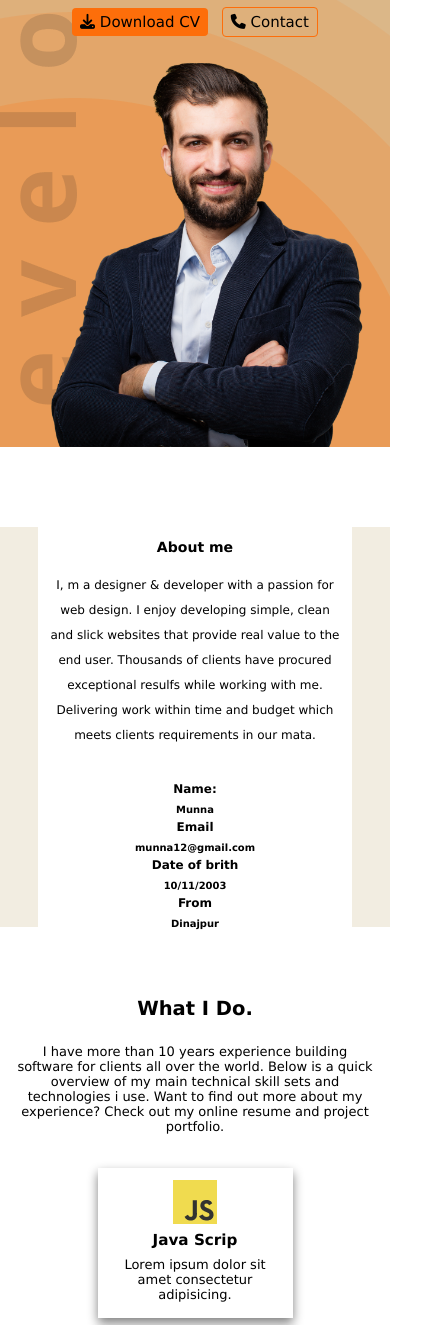
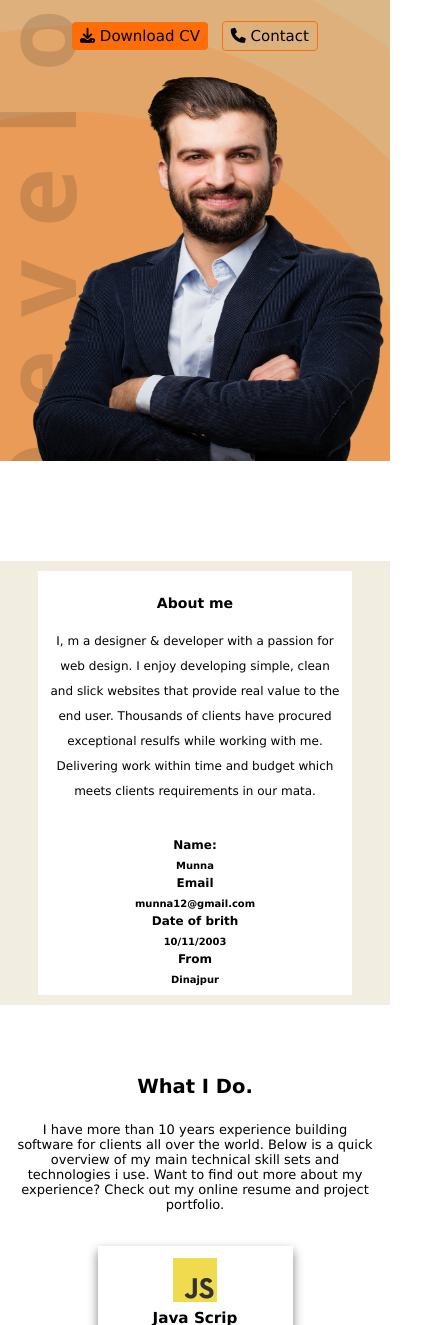
Before and after one commit to MdMunna1/FAst-Respocive-Pf., a plain HTML site: page index.html in a window 390 px wide. Shown: the part 256-1581 px from the top of the page, 430 px wide, since content can reach past the window. Drawn offline with Linux system fonts and the light colour scheme.

Commit message:
done my all css

```diff
--- a/style.css
+++ b/style.css
@@ -68,11 +68,12 @@ nav li a {
 }
 .hero-1 {
   margin-left: 75px;
-  width: 460px;
+  /* width: 460px; */
 }
 
 .imgg {
-  height: 500px;
+  /* height: 500px; */
+  height: 100%;
   object-fit: cover;
 }
 .hero-1 h4 {
@@ -279,6 +280,10 @@ footer {
   footer{
     flex-direction: column;
   }
+  *{
+    margin: 0px ;
+    padding: 0px;
+  }
   .foter-1,.foter-2{
     width: 100%;
 
@@ -304,9 +309,11 @@ nav ul{
   margin-left: 10px;
   text-align: center;
 }
+
   .imgg{
     height: 400px;
     object-fit: fill;
+    width: 100%;
   }
   .hero h1{
     font-size: 10vw;
@@ -319,6 +326,10 @@ nav ul{
     padding: 10px;
     font-size: 12px;
     width: auto;
+    height: auto;
+  }
+  .section1{
+    margin-top: 20px;
   }
   .main1-div .main-last{
     flex-direction: column;
@@ -338,5 +349,7 @@ nav ul{
     width: 100%;
     font-size: 13px;
   }
-
+  .section2{
+    width: auto;
+  }
 }
```
